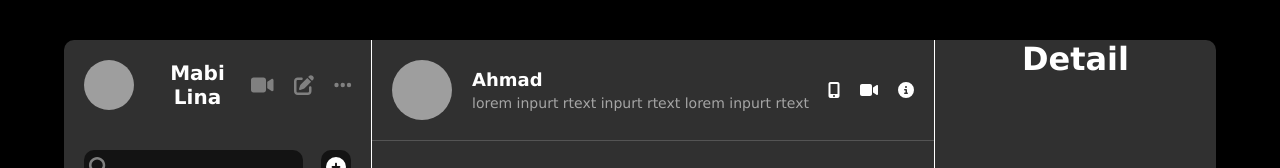
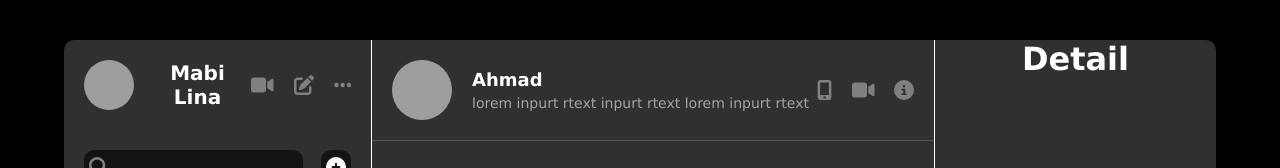
Before and after one commit to LuisArielRetanaHernadez/chat_mabi, a React (Vite) app: page / in a window 1280 px wide. Shown: the top 168 px of the page. Built offline with nearby package versions, Linux system fonts and the light colour scheme; grey boxes are pictures that could not be loaded.

Commit message:
agregando la clase icon a cada icon del user

```diff
--- a/src/components/chat/Chat.jsx
+++ b/src/components/chat/Chat.jsx
@@ -14,9 +14,16 @@ const Chat = () => {
           </div>
         </div>
         <div className='icons'>
-          <FontAwesomeIcon icon={faMobileScreenButton} />
-          <FontAwesomeIcon icon={faVideo} />
-          <FontAwesomeIcon icon={faCircleInfo} />
+          <span className='icon'>
+            <FontAwesomeIcon icon={faMobileScreenButton} />
+          </span>
+          <span className='icon'>
+            <FontAwesomeIcon icon={faVideo} />
+          </span>
+          <span className='icon'>
+            <FontAwesomeIcon icon={faCircleInfo} />
+          </span>
+
         </div>
       </div>
       <div className='center'></div>
```
